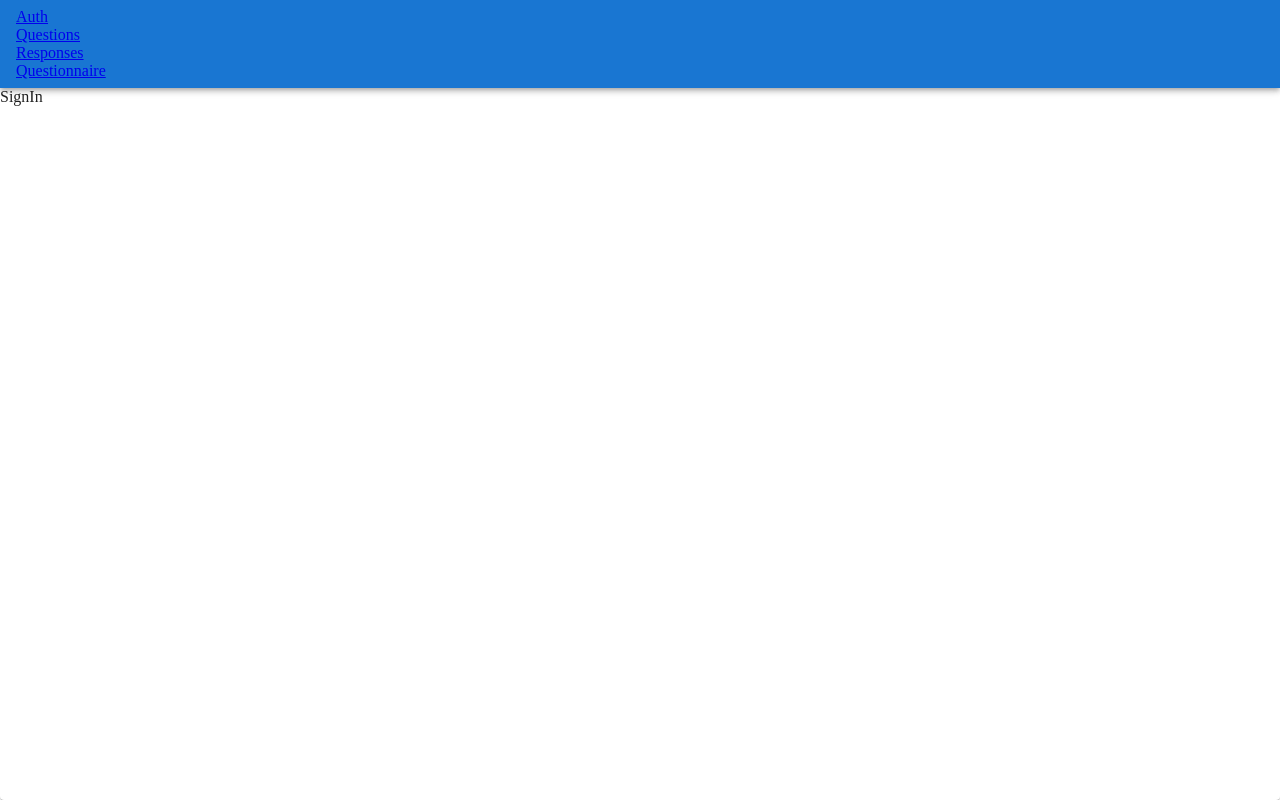
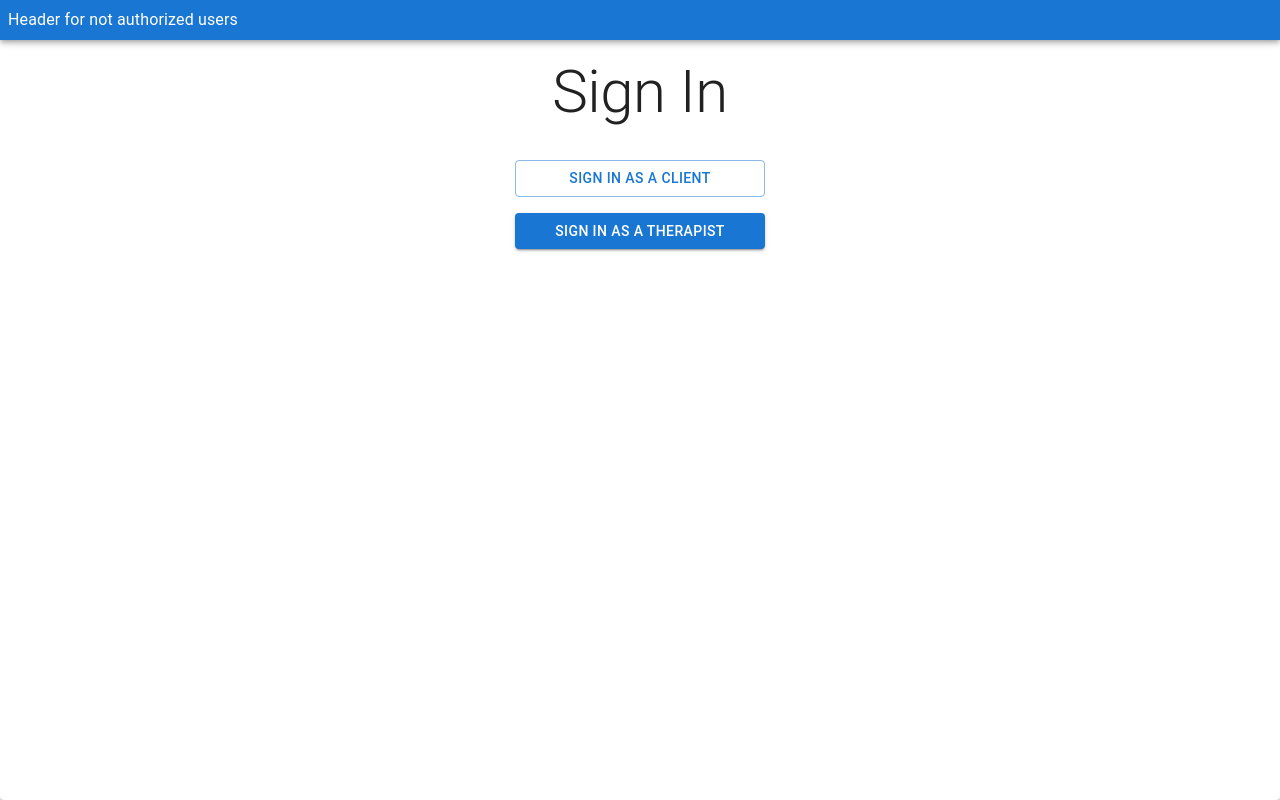
Before and after one commit to LimbicAI/code-challenge, a React app: page / in a window 1280 px wide. Built offline with nearby package versions, Linux system fonts and the light colour scheme.

Commit message:
feat: add "auth"

```diff
--- a/src/App.tsx
+++ b/src/App.tsx
@@ -1,5 +1,6 @@
 import React from 'react';
 import { Paper } from '@mui/material';
+import ProtectedRoute from 'components/ProtectedRoute';
 import { BrowserRouter, Route, Routes } from 'react-router-dom';
 import styled from 'styled-components';
 import { SWRConfig } from 'swr';
@@ -35,10 +36,38 @@ function App() {
             <NavBar />
             <Routes>
               <Route path="/" element={<SignIn />} />
-              <Route path="/questions" element={<Questions />} />
-              <Route path="/responses" element={<ResponsesView />} />
-              <Route path="/responses/:userName" element={<UserResponses />} />
-              <Route path="/questionnaire" element={<Questionnaire />} />
+              <Route
+                path="/questions"
+                element={
+                  <ProtectedRoute isProtected>
+                    <Questions />
+                  </ProtectedRoute>
+                }
+              />
+              <Route
+                path="/responses"
+                element={
+                  <ProtectedRoute isProtected>
+                    <ResponsesView />
+                  </ProtectedRoute>
+                }
+              />
+              <Route
+                path="/responses/:userName"
+                element={
+                  <ProtectedRoute isProtected>
+                    <UserResponses />
+                  </ProtectedRoute>
+                }
+              />
+              <Route
+                path="/questionnaire"
+                element={
+                  <ProtectedRoute>
+                    <Questionnaire />
+                  </ProtectedRoute>
+                }
+              />
             </Routes>
           </StyledPaper>
         </WithAlert>
--- a/src/components/Navbar/index.tsx
+++ b/src/components/Navbar/index.tsx
@@ -1,6 +1,10 @@
 import React from 'react';
-import { AppBar } from '@mui/material';
+import { AppBar, Button, Stack, Typography } from '@mui/material';
+import { useNavigate } from 'react-router-dom';
 import styled from 'styled-components';
+import { AuthKey } from 'types/auth';
+import { getAuthType } from 'utils';
+import { authKey } from 'utils/constants';
 
 import Link from '../Link';
 
@@ -8,6 +12,7 @@ const Wrapper = styled(AppBar)`
   padding: 8px;
   display: flex;
   flex-direction: row;
+  justify-content: space-between;
 
   > * {
     margin: auto 8px;
@@ -15,12 +20,40 @@ const Wrapper = styled(AppBar)`
 `;
 
 const NavBar = () => {
+  const navigate = useNavigate();
+  const authType = getAuthType();
+  const isTherapist = authType === AuthKey.Doctor;
+
   return (
     <Wrapper position="sticky">
-      <Link to="/" text="Auth" />
-      <Link to="/questions" text="Questions" />
-      <Link to="/responses" text="Responses" />
-      <Link to="/questionnaire" text="Questionnaire" />
+      {authType ? (
+        <>
+          <Stack direction="row" spacing={2}>
+            {isTherapist ? (
+              <>
+                <Link to="/questions" text="Questions" />
+                <Link to="/responses" text="Responses" />
+              </>
+            ) : (
+              <Link to="/questionnaire" text="Questionnaire" />
+            )}
+          </Stack>
+          <Stack>
+            <Button
+              color="secondary"
+              variant="outlined"
+              onClick={() => {
+                localStorage.removeItem(authKey);
+                navigate('/');
+              }}
+            >
+              Log out
+            </Button>
+          </Stack>
+        </>
+      ) : (
+        <Typography>Header for not authorized users</Typography>
+      )}
     </Wrapper>
   );
 };
--- /dev/null
+++ b/src/components/ProtectedRoute/index.tsx
@@ -0,0 +1,25 @@
+import React from 'react';
+import { Navigate } from 'react-router-dom';
+import { AuthKey } from 'types/auth';
+import { getAuthType } from 'utils';
+
+interface Props {
+  children: React.ReactNode;
+  isProtected?: boolean;
+}
+
+const ProtectedRoute = ({ children, isProtected }: Props): JSX.Element => {
+  const authType = getAuthType();
+
+  if (!authType) {
+    return <Navigate to="/" replace />;
+  }
+
+  if (authType === AuthKey.Client && isProtected) {
+    return <Navigate to="/questionaire" replace />;
+  }
+
+  return children as JSX.Element;
+};
+
+export default ProtectedRoute;
--- /dev/null
+++ b/src/types/auth.ts
@@ -0,0 +1,4 @@
+export enum AuthKey {
+  Doctor = 'Doctor',
+  Client = 'Client',
+}
--- /dev/null
+++ b/src/utils/constants.ts
@@ -0,0 +1 @@
+export const authKey = 'auth_session_id';
--- a/src/utils/index.ts
+++ b/src/utils/index.ts
@@ -1,7 +1,11 @@
 import { Question, QuestionType } from 'types/questions';
+
+import { authKey } from './constants';
 
 export const isOptionsQuestion = (question: Question) =>
   [QuestionType.Radiobutton, QuestionType.Checkbox].includes(question.type);
 
 export const pluralize = (word: string, amount: number) =>
   `${word}${amount > 1 || amount === 0 ? 's' : ''}`;
+
+export const getAuthType = () => localStorage.getItem(authKey);
--- a/src/views/Auth/SignIn/index.tsx
+++ b/src/views/Auth/SignIn/index.tsx
@@ -1,10 +1,54 @@
 import React from 'react';
+import { Button } from '@mui/material';
+import Title from 'components/Title';
+import { useNavigate } from 'react-router-dom';
+import styled from 'styled-components';
+import { PageWrapper } from 'styles/common';
+import { AuthKey } from 'types/auth';
+import { authKey } from 'utils/constants';
+
+const Card = styled.div`
+  display: flex;
+  flex-direction: column;
+  margin-top: 32px;
+
+  > button {
+    align-self: center;
+    min-width: 250px;
+
+    :not(:first-child) {
+      margin-top: 16px;
+    }
+  }
+`;
 
 const SignIn = () => {
+  const navigate = useNavigate();
+
   return (
-    <div>
-      <div>SignIn</div>
-    </div>
+    <PageWrapper>
+      <Title>Sign In</Title>
+      <Card>
+        <Button
+          variant="outlined"
+          onClick={() => {
+            localStorage.setItem(authKey, AuthKey.Client);
+            navigate('/questionnaire');
+          }}
+        >
+          Sign in as a client
+        </Button>
+        <Button
+          variant="contained"
+          onClick={() => {
+            localStorage.setItem(authKey, AuthKey.Doctor);
+            navigate('/responses');
+          }}
+        >
+          Sign in as a therapist
+        </Button>
+      </Card>
+    </PageWrapper>
   );
 };
 
```
